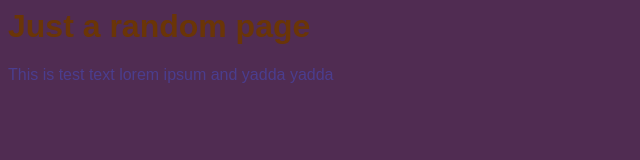
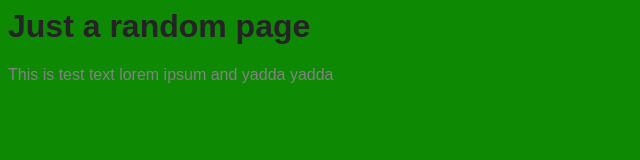
Before and after one commit to nothumanresources/coursetestpageyadayada, a plain HTML site: page index.html in a window 1280 px wide. Shown: the whole page, without its empty margins (0-640 px from the left). Drawn offline with Linux system fonts and the light colour scheme.

Commit message:
branch testing 1

```diff
--- a/style.css
+++ b/style.css
@@ -1,10 +1,10 @@
 body {
     font-family: sans-serif;
-    background: #502c52;
+    background: #0e8903;
 }
 h1 {
-    color: #6a3507;
+    color: #252325;
 }
 p {
-    color: #4b3d8e;
+    color: #838286;
 }
```
